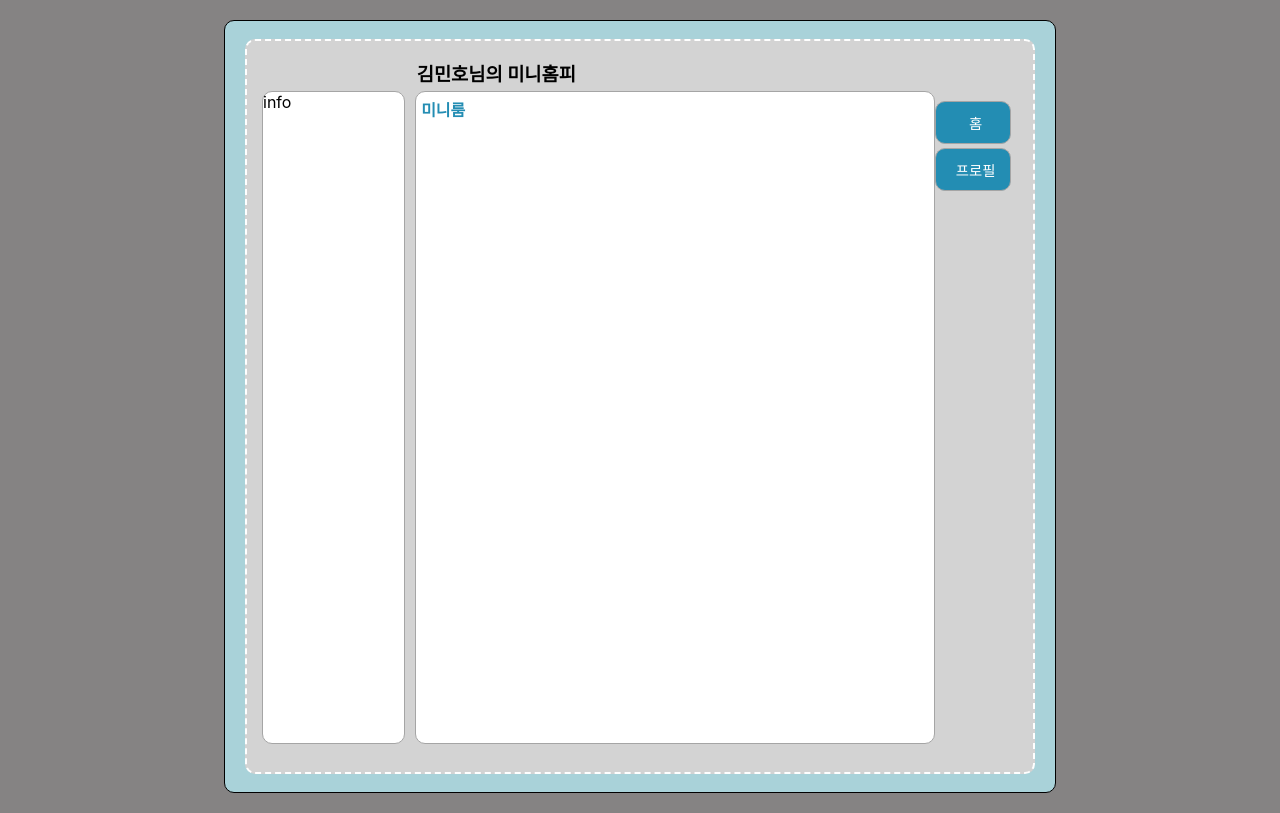
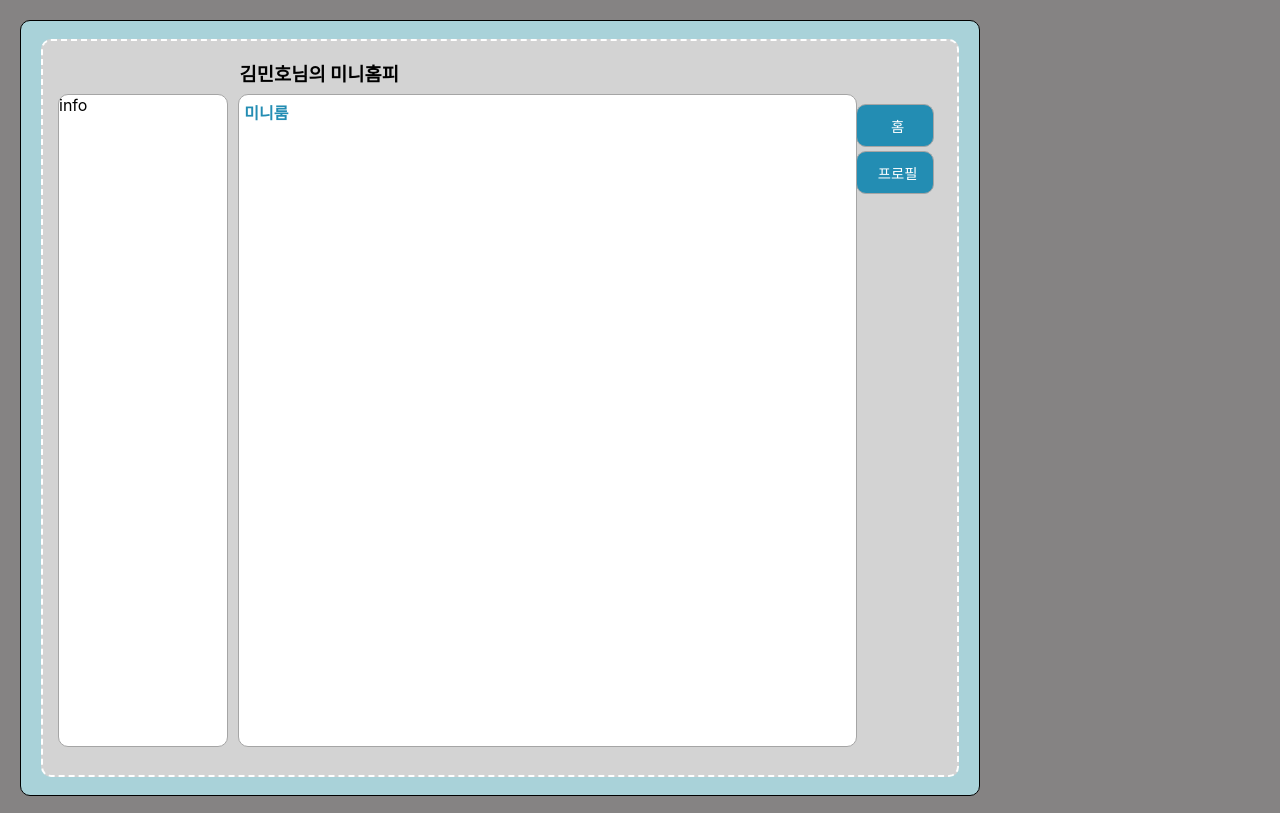
Before and after one commit to xxalsgh0203/CyWorld, a React (Create React App) app: page / in a window 1280 px wide. Built offline with nearby package versions, Linux system fonts and the light colour scheme.

Commit message:
revised css

```diff
--- a/package.json
+++ b/package.json
@@ -8,6 +8,7 @@
     "@testing-library/user-event": "^12.8.3",
     "react": "^17.0.2",
     "react-dom": "^17.0.2",
+    "react-router-dom": "^5.2.0",
     "react-scripts": "4.0.3",
     "web-vitals": "^1.1.2"
   },
--- a/src/App.js
+++ b/src/App.js
@@ -1,8 +1,21 @@
 import Layout from './components/Layout.js';
+import {BrowserRouter, Route, Switch} from 'react-router-dom';
+import Home from './pages/Home.js';
+import Profile from './pages/Profile.js';
 
 function App() {
   return (
-    <Layout />
+    // <BrowserRouter>
+    // <Switch>
+    //   <Route exact path="/">
+    //     <Home />
+    //   </Route>
+    //   <Route exact path="/profile">
+    //     <Profile />
+    //   </Route>
+    // </Switch>
+    // </BrowserRouter>
+    <div><Layout /></div>
   );
 }
 
--- a/src/components/Layout.css
+++ b/src/components/Layout.css
@@ -7,11 +7,13 @@
       background-color: rgb(133, 131, 131);
   }
   .container{
-      margin: 20px auto;
+      /* margin: 20px auto; */
+      left: 20px;
+      top: 20px;
       background: rgb(169, 210, 217);
       border: 1px solid black;
       position: relative;
-      width: 65%;
+      width: 75%;
       border-radius: 10px;
       padding : 8px 20px;
   }
@@ -71,12 +73,8 @@
   }
   .menu button{
       margin-top: 10px;
-      /* margin-top: 10px;
-      display: flex;
-      flex-direction: column;
-      background: rgb(35, 141, 179);
       position: relative;
-      width: 50px; */
+      left: -1px;
       display: inline-block;
       width: 85%;
       margin-bottom: -6px;
--- a/src/pages/Home.js
+++ b/src/pages/Home.js
@@ -1,5 +1,7 @@
+import Layout from '../components/Layout.js';
+
 function Home(){
-
+    <Layout />
 }
 
 export default Home;
--- a/src/pages/Profile.js
+++ b/src/pages/Profile.js
@@ -1,5 +1,7 @@
+import Layout from '../components/Layout.js';
+
 function Profile(){
-
+    <Layout />
 }
 
 export default Profile;
```
Also changed, not shown: 1 other file (tests, documents, lock files or other folders).
